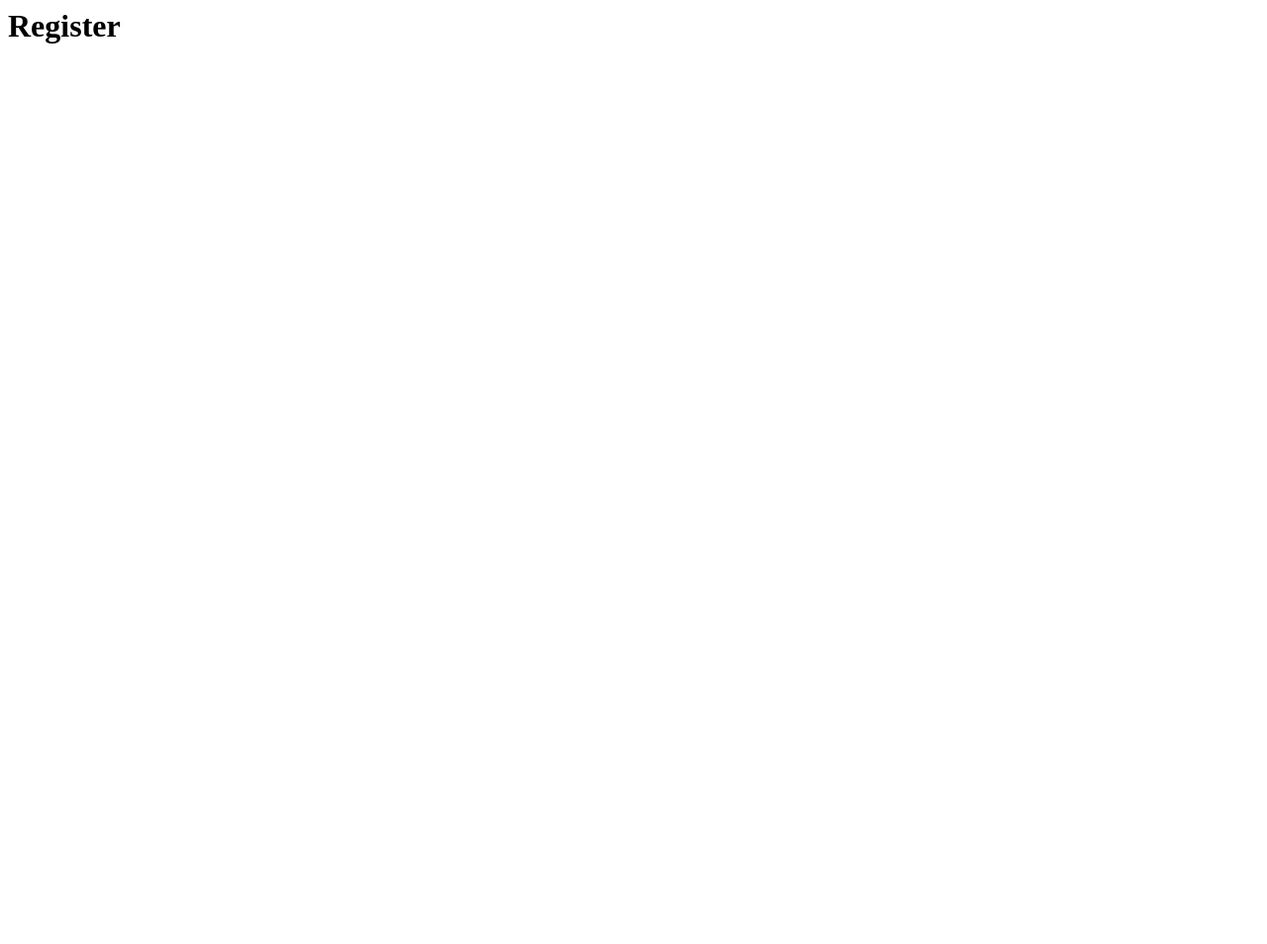
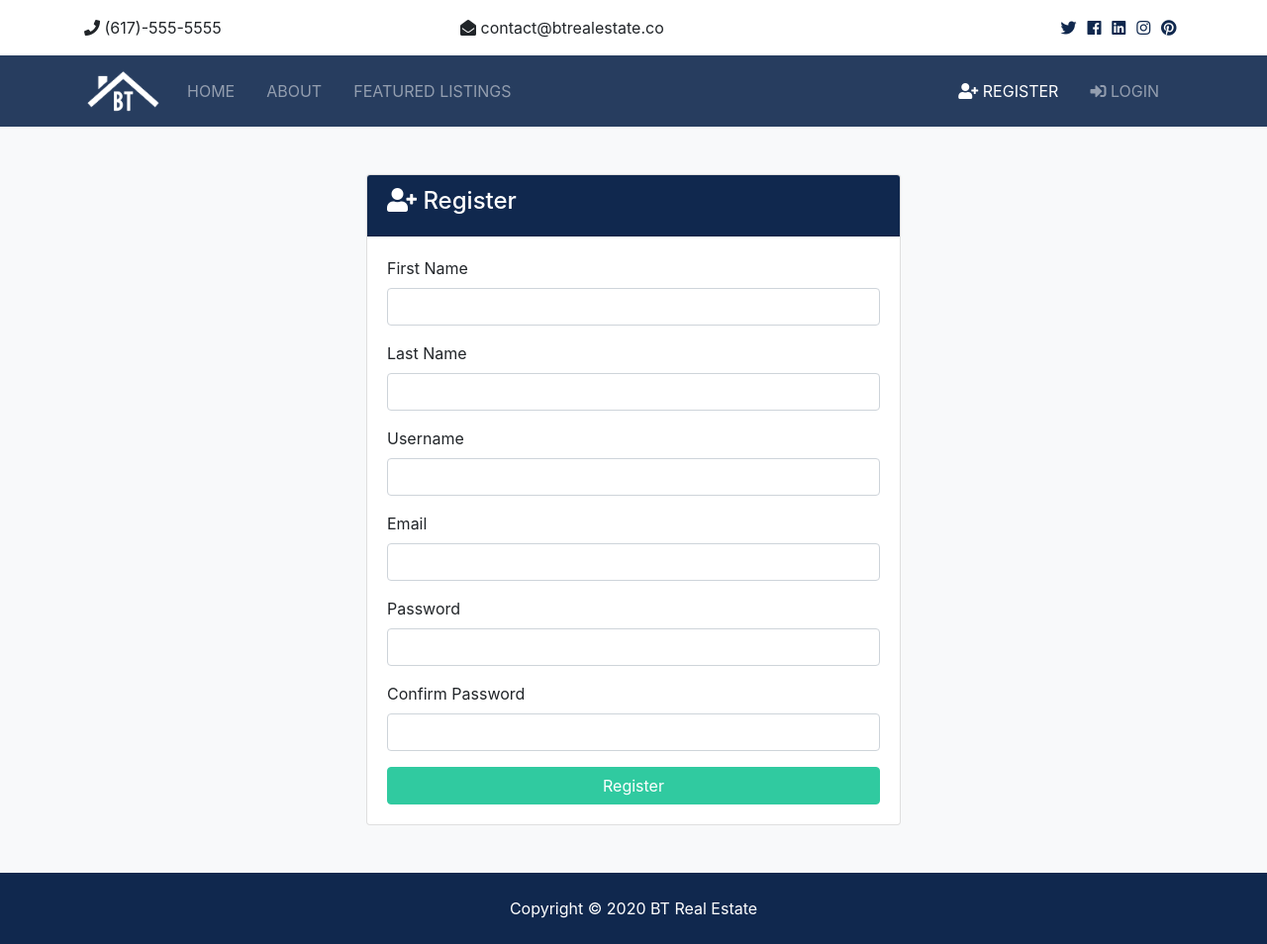
Before and after one commit to AkhlakurRahman/django-realtor, a Django app: page /accounts/register in a window 1280 px wide. Before the commit the page is almost empty. Shown: the whole page at 99% size. Before the commit the page ends 44 px from the top, so only its background shows below. Run offline with Django 3.2, Linux system fonts and the light colour scheme; some libraries are stand-ins or nearby versions.

Commit message:
user can now register

```diff
--- a/accounts/views.py
+++ b/accounts/views.py
@@ -1,4 +1,6 @@
 from django.shortcuts import render, redirect
+from django.contrib import messages
+from django.contrib.auth.models import User
 
 # Create your views here.
 
@@ -8,7 +10,41 @@ def login(request):
 
 
 def register(request):
-    return render(request, 'accounts/register.html')
+    if request.method == 'POST':
+        # Get form values
+        first_name = request.POST['first_name']
+        last_name = request.POST['last_name']
+        username = request.POST['username']
+        email = request.POST['email']
+        password = request.POST['password']
+        password2 = request.POST['password2']
+
+        # Check if password match
+        if password == password2:
+            # Check if username exists
+            if User.objects.filter(username=username).exists():
+                messages.error(request, 'Username already taken! Try another')
+                return redirect('register')
+            else:
+                # Check if email exists
+                if User.objects.filter(email=email).exists():
+                    messages.error(request, 'Email already taken! Try another')
+                    return redirect('register')
+                else:
+                    # Everything ok
+                    user = User.objects.create_user(
+                        first_name=first_name, last_name=last_name, username=username, email=email, password=password)
+                    # Save user to db
+                    user.save()
+                    messages.success(
+                        request, 'You have registered, now you can log in!')
+                    # Redirect to login page
+                    return redirect('login')
+        else:
+            messages.error(request, 'Passwords do not match!')
+            return redirect('register')
+    else:
+        return render(request, 'accounts/register.html')
 
 
 def logout(request):
--- a/realtor/settings.py
+++ b/realtor/settings.py
@@ -11,6 +11,7 @@ https://docs.djangoproject.com/en/3.0/ref/settings/
 """
 
 import os
+from django.contrib.messages import constants as messages
 
 # Build paths inside the project like this: os.path.join(BASE_DIR, ...)
 BASE_DIR = os.path.dirname(os.path.dirname(os.path.abspath(__file__)))
@@ -134,3 +135,8 @@ STATICFILES_DIRS = [
 # Media Folder Settings
 MEDIA_ROOT = os.path.join(BASE_DIR, 'media')
 MEDIA_URL = '/media/'
+
+# Messages
+MESSAGE_TAGS = {
+    messages.ERROR: 'danger'
+}
--- a/realtor/static/js/main.js
+++ b/realtor/static/js/main.js
@@ -1,2 +1,6 @@
 const date = new Date();
 document.querySelector('.year').innerHTML = date.getFullYear();
+
+setTimeout(() => {
+  $('#message').fadeOut('slow');
+}, 3000);
--- a/templates/accounts/dashboard.html
+++ b/templates/accounts/dashboard.html
@@ -1 +1,5 @@
+{% extends 'base.html' %} {% block content %}
+
 <h1>Dashboard</h1>
+
+{% endblock %}
--- a/templates/accounts/register.html
+++ b/templates/accounts/register.html
@@ -1 +1,83 @@
-<h1>Register</h1>
+{% extends 'base.html' %} {% block content %}
+
+<section id="register" class="bg-light py-5">
+  <div class="container">
+    <div class="row">
+      <div class="col-md-6 mx-auto">
+        <div class="card">
+          <div class="card-header bg-primary text-white">
+            <h4><i class="fas fa-user-plus"></i> Register</h4>
+          </div>
+          <div class="card-body">
+            <!-- Alert -->
+            {% include 'partials/_errors.html' %}
+            <form action="{% url 'register' %}" method="POST">
+              {% csrf_token %}
+              <div class="form-group">
+                <label for="first_name">First Name</label>
+                <input
+                  type="text"
+                  name="first_name"
+                  class="form-control"
+                  required
+                />
+              </div>
+              <div class="form-group">
+                <label for="last_name">Last Name</label>
+                <input
+                  type="text"
+                  name="last_name"
+                  class="form-control"
+                  required
+                />
+              </div>
+              <div class="form-group">
+                <label for="username">Username</label>
+                <input
+                  type="text"
+                  name="username"
+                  class="form-control"
+                  required
+                />
+              </div>
+              <div class="form-group">
+                <label for="email">Email</label>
+                <input
+                  type="email"
+                  name="email"
+                  class="form-control"
+                  required
+                />
+              </div>
+              <div class="form-group">
+                <label for="password2">Password</label>
+                <input
+                  type="password"
+                  name="password"
+                  class="form-control"
+                  required
+                />
+              </div>
+              <div class="form-group">
+                <label for="password">Confirm Password</label>
+                <input
+                  type="password"
+                  name="password2"
+                  class="form-control"
+                  required
+                />
+              </div>
+              <input
+                type="submit"
+                value="Register"
+                class="btn btn-secondary btn-block"
+              />
+            </form>
+          </div>
+        </div>
+      </div>
+    </div>
+  </div>
+</section>
+
+{% endblock %}
--- /dev/null
+++ b/templates/partials/_errors.html
@@ -0,0 +1,24 @@
+{% if messages %} {% for message in messages %}
+<div id="message" class="container">
+  <div
+    class="alert alert-{{message.tags}} alert-dismissible text-center"
+    role="alert"
+  >
+    <button type="submit" class="close" data-dismiss="alert">
+      <span aria-hidden="true">&times;</span>
+    </button>
+    <strong>
+      {%if message.level == DEFAULT_MESSAGE_LEVELS.ERROR %}
+      <!-- Error -->
+      Error:
+      <!-- Else -->
+      {% else %}
+      <!-- message -->
+      {{ message.tags|title }}
+      <!-- Endif -->
+      {% endif %}
+    </strong>
+    {{message}}
+  </div>
+</div>
+{% endfor %} {% endif %}
--- a/templates/partials/_navbar.html
+++ b/templates/partials/_navbar.html
@@ -45,13 +45,25 @@
       </ul>
 
       <ul class="navbar-nav ml-auto">
-        <li class="nav-item mr-3">
-          <a class="nav-link" href="register.html">
+        <li
+          {% if 'register' in request.path %}
+            class="nav-item active mr-3"
+          {% else %}
+            class="nav-item mr-3"
+          {% endif %}
+        >
+          <a class="nav-link" href="{% url 'register' %}">
             <i class="fas fa-user-plus"></i> Register</a
           >
         </li>
-        <li class="nav-item mr-3">
-          <a class="nav-link" href="login.html">
+        <li
+          {% if 'login' in request.path %}
+            class="nav-item active mr-3"
+          {% else %}
+            class="nav-item mr-3"
+          {% endif %}
+        >
+          <a class="nav-link" href="{% url 'login' %}">
             <i class="fas fa-sign-in-alt"></i>
 
             Login</a
```
Also changed, not shown: templates/accounts/login.html (+49 -1 lines).
